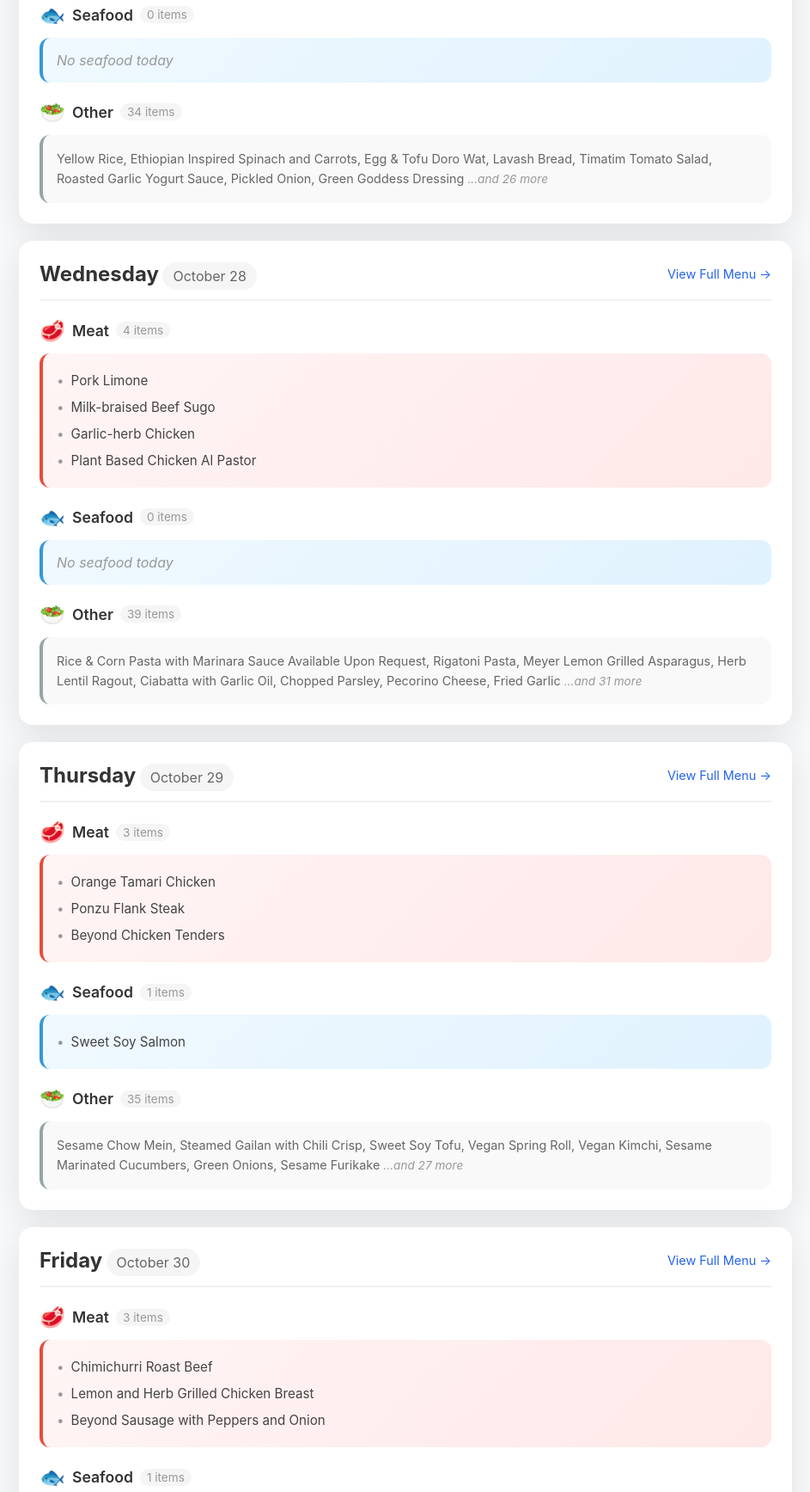
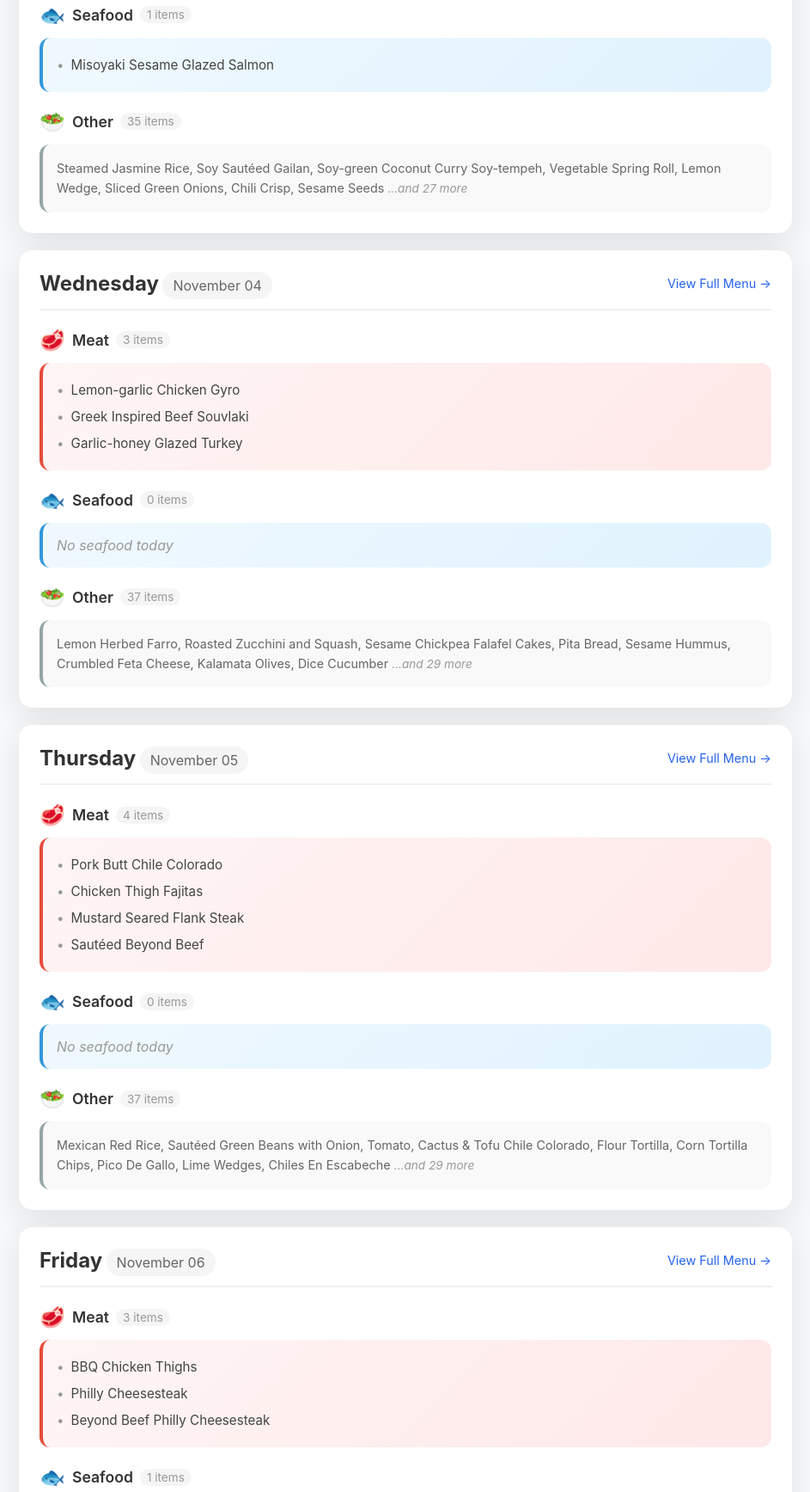
Before and after one commit to yyan5-sc/lunch-menu, a plain HTML site: page index.html in a window 1280 px wide. Shown: the part 996-2731 px from the top of the page at 86% size, without its empty margins (168-1111 px from the left). Drawn offline with Linux system fonts and the light colour scheme.

Commit message:
Update menu

```diff
--- a/index.html
+++ b/index.html
@@ -3,7 +3,7 @@
 <head>
     <meta charset="UTF-8">
     <meta name="viewport" content="width=device-width, initial-scale=1.0">
-    <title>Weekly Lunch Menu - 2026-10-26 to 2026-10-30</title>
+    <title>Weekly Lunch Menu - 2026-11-02 to 2026-11-06</title>
     <style>
         * {
             margin: 0;
@@ -199,28 +199,29 @@
         <header>
             <h1>🍽️ Weekly Lunch Menu</h1>
             <p>Palo Alto Cafeteria</p>
-            <p class="generated-time">Updated: Monday, October 26, 2026 at 09:55 AM UTC</p>
+            <p class="generated-time">Updated: Monday, November 02, 2026 at 12:08 PM UTC</p>
         </header>
 
         <div class="day-card">
             <div class="day-header">
                 <div>
                     <span class="day-name">Monday</span>
-                    <span class="day-date">October 26</span>
+                    <span class="day-date">November 02</span>
                 </div>
-                <a href="https://snap-palo-alto.cafebonappetit.com/cafe/2026-10-26/" target="_blank" class="menu-link">View Full Menu →</a>
+                <a href="https://snap-palo-alto.cafebonappetit.com/cafe/2026-11-02/" target="_blank" class="menu-link">View Full Menu →</a>
             </div>
 
             <div class="category">
                 <div class="category-header">
                     <span class="category-icon">🥩</span>
                     <span class="category-title">Meat</span>
-                    <span class="category-count">2 items</span>
+                    <span class="category-count">3 items</span>
                 </div>
                 <div class="meat-section">
                     <ul class='items-list'>
-                        <li>Chicken Tagine with Lemons and Olives</li>
-                        <li>Spicy Mustard Flank Steak</li>
+                        <li>Grilled Saffron Honey-milk Glazed Chicken</li>
+                        <li>Persian Lamb and Eggplant Stew</li>
+                        <li>Vegetable Kufteh Persian Style Meatballs with Harissa</li>
                     </ul>
                 </div>
             </div>
@@ -233,7 +234,7 @@
                 </div>
                 <div class="seafood-section">
                     <ul class='items-list'>
-                        <li>Spiced Salmon</li>
+                        <li>Montreal Shrimp</li>
                     </ul>
                 </div>
             </div>
@@ -242,10 +243,10 @@
                 <div class="category-header">
                     <span class="category-icon">🥗</span>
                     <span class="category-title">Other</span>
-                    <span class="category-count">38 items</span>
+                    <span class="category-count">32 items</span>
                 </div>
                 <div class="other-section">
-                    <p class='items-inline'>Couscous with Apricots & Cranberries, Harissa Roasted Sweet Potato, Moroccan Inspired Chickpea and Tofu, Pita Bread, Tabbouleh Salad, Harissa Yogurt Sauce, Toasted Almonds, Dill Marinated Tomatoes <span class='more-items'>...and 30 more</span></p>
+                    <p class='items-inline'>Saffron Basmati Rice, Sauteed Zucchini and Tomatoes, White Flatbread, Mast-o Khiar Cucumber Yogurt Herb Sauce, Pickled Red Onion, Green Goddess Dressing, Red Wine Vinaigrette, Avocado Vinaigrette <span class='more-items'>...and 24 more</span></p>
                 </div>
             </div>
         </div>
@@ -254,9 +255,57 @@
             <div class="day-header">
                 <div>
                     <span class="day-name">Tuesday</span>
-                    <span class="day-date">October 27</span>
+                    <span class="day-date">November 03</span>
                 </div>
-                <a href="https://snap-palo-alto.cafebonappetit.com/cafe/2026-10-27/" target="_blank" class="menu-link">View Full Menu →</a>
+                <a href="https://snap-palo-alto.cafebonappetit.com/cafe/2026-11-03/" target="_blank" class="menu-link">View Full Menu →</a>
+            </div>
+
+            <div class="category">
+                <div class="category-header">
+                    <span class="category-icon">🥩</span>
+                    <span class="category-title">Meat</span>
+                    <span class="category-count">2 items</span>
+                </div>
+                <div class="meat-section">
+                    <ul class='items-list'>
+                        <li>Teriyaki Chicken</li>
+                        <li>Garlic Herb Flank Steak</li>
+                    </ul>
+                </div>
+            </div>
+
+            <div class="category">
+                <div class="category-header">
+                    <span class="category-icon">🐟</span>
+                    <span class="category-title">Seafood</span>
+                    <span class="category-count">1 items</span>
+                </div>
+                <div class="seafood-section">
+                    <ul class='items-list'>
+                        <li>Misoyaki Sesame Glazed Salmon</li>
+                    </ul>
+                </div>
+            </div>
+
+            <div class="category">
+                <div class="category-header">
+                    <span class="category-icon">🥗</span>
+                    <span class="category-title">Other</span>
+                    <span class="category-count">35 items</span>
+                </div>
+                <div class="other-section">
+                    <p class='items-inline'>Steamed Jasmine Rice, Soy Sautéed Gailan, Soy-green Coconut Curry Soy-tempeh, Vegetable Spring Roll, Lemon Wedge, Sliced Green Onions, Chili Crisp, Sesame Seeds <span class='more-items'>...and 27 more</span></p>
+                </div>
+            </div>
+        </div>
+
+        <div class="day-card">
+            <div class="day-header">
+                <div>
+                    <span class="day-name">Wednesday</span>
+                    <span class="day-date">November 04</span>
+                </div>
+                <a href="https://snap-palo-alto.cafebonappetit.com/cafe/2026-11-04/" target="_blank" class="menu-link">View Full Menu →</a>
             </div>
 
             <div class="category">
@@ -267,9 +316,9 @@
                 </div>
                 <div class="meat-section">
                     <ul class='items-list'>
-                        <li>Berbere Chicken</li>
-                        <li>Spicy Ethiopian Beef & Egg</li>
-                        <li>Lemon and Apple Cider Brined Turkey</li>
+                        <li>Lemon-garlic Chicken Gyro</li>
+                        <li>Greek Inspired Beef Souvlaki</li>
+                        <li>Garlic-honey Glazed Turkey</li>
                     </ul>
                 </div>
             </div>
@@ -289,10 +338,10 @@
                 <div class="category-header">
                     <span class="category-icon">🥗</span>
                     <span class="category-title">Other</span>
-                    <span class="category-count">34 items</span>
+                    <span class="category-count">37 items</span>
                 </div>
                 <div class="other-section">
-                    <p class='items-inline'>Yellow Rice, Ethiopian Inspired Spinach and Carrots, Egg & Tofu Doro Wat, Lavash Bread, Timatim Tomato Salad, Roasted Garlic Yogurt Sauce, Pickled Onion, Green Goddess Dressing <span class='more-items'>...and 26 more</span></p>
+                    <p class='items-inline'>Lemon Herbed Farro, Roasted Zucchini and Squash, Sesame Chickpea Falafel Cakes, Pita Bread, Sesame Hummus, Crumbled Feta Cheese, Kalamata Olives, Dice Cucumber <span class='more-items'>...and 29 more</span></p>
                 </div>
             </div>
         </div>
@@ -300,10 +349,10 @@
         <div class="day-card">
             <div class="day-header">
                 <div>
-                    <span class="day-name">Wednesday</span>
-                    <span class="day-date">October 28</span>
+                    <span class="day-name">Thursday</span>
+                    <span class="day-date">November 05</span>
                 </div>
-                <a href="https://snap-palo-alto.cafebonappetit.com/cafe/2026-10-28/" target="_blank" class="menu-link">View Full Menu →</a>
+                <a href="https://snap-palo-alto.cafebonappetit.com/cafe/2026-11-05/" target="_blank" class="menu-link">View Full Menu →</a>
             </div>
 
             <div class="category">
@@ -314,10 +363,10 @@
                 </div>
                 <div class="meat-section">
                     <ul class='items-list'>
-                        <li>Pork Limone</li>
-                        <li>Milk-braised Beef Sugo</li>
-                        <li>Garlic-herb Chicken</li>
-                        <li>Plant Based Chicken Al Pastor</li>
+                        <li>Pork Butt Chile Colorado</li>
+                        <li>Chicken Thigh Fajitas</li>
+                        <li>Mustard Seared Flank Steak</li>
+                        <li>Sautéed Beyond Beef</li>
                     </ul>
                 </div>
             </div>
@@ -337,10 +386,10 @@
                 <div class="category-header">
                     <span class="category-icon">🥗</span>
                     <span class="category-title">Other</span>
-                    <span class="category-count">39 items</span>
+                    <span class="category-count">37 items</span>
                 </div>
                 <div class="other-section">
-                    <p class='items-inline'>Rice & Corn Pasta with Marinara Sauce Available Upon Request, Rigatoni Pasta, Meyer Lemon Grilled Asparagus, Herb Lentil Ragout, Ciabatta with Garlic Oil, Chopped Parsley, Pecorino Cheese, Fried Garlic <span class='more-items'>...and 31 more</span></p>
+                    <p class='items-inline'>Mexican Red Rice, Sautéed Green Beans with Onion, Tomato, Cactus & Tofu Chile Colorado, Flour Tortilla, Corn Tortilla Chips, Pico De Gallo, Lime Wedges, Chiles En Escabeche <span class='more-items'>...and 29 more</span></p>
                 </div>
             </div>
         </div>
@@ -348,10 +397,10 @@
         <div class="day-card">
             <div class="day-header">
                 <div>
-                    <span class="day-name">Thursday</span>
-                    <span class="day-date">October 29</span>
+                    <span class="day-name">Friday</span>
+                    <span class="day-date">November 06</span>
                 </div>
-                <a href="https://snap-palo-alto.cafebonappetit.com/cafe/2026-10-29/" target="_blank" class="menu-link">View Full Menu →</a>
+                <a href="https://snap-palo-alto.cafebonappetit.com/cafe/2026-11-06/" target="_blank" class="menu-link">View Full Menu →</a>
             </div>
 
             <div class="category">
@@ -362,9 +411,9 @@
                 </div>
                 <div class="meat-section">
                     <ul class='items-list'>
-                        <li>Orange Tamari Chicken</li>
-                        <li>Ponzu Flank Steak</li>
-                        <li>Beyond Chicken Tenders</li>
+                        <li>BBQ Chicken Thighs</li>
+                        <li>Philly Cheesesteak</li>
+                        <li>Beyond Beef Philly Cheesesteak</li>
                     </ul>
                 </div>
             </div>
@@ -377,56 +426,7 @@
                 </div>
                 <div class="seafood-section">
                     <ul class='items-list'>
-                        <li>Sweet Soy Salmon</li>
-                    </ul>
-                </div>
-            </div>
-
-            <div class="category">
-                <div class="category-header">
-                    <span class="category-icon">🥗</span>
-                    <span class="category-title">Other</span>
-                    <span class="category-count">35 items</span>
-                </div>
-                <div class="other-section">
-                    <p class='items-inline'>Sesame Chow Mein, Steamed Gailan with Chili Crisp, Sweet Soy Tofu, Vegan Spring Roll, Vegan Kimchi, Sesame Marinated Cucumbers, Green Onions, Sesame Furikake <span class='more-items'>...and 27 more</span></p>
-                </div>
-            </div>
-        </div>
-
-        <div class="day-card">
-            <div class="day-header">
-                <div>
-                    <span class="day-name">Friday</span>
-                    <span class="day-date">October 30</span>
-                </div>
-                <a href="https://snap-palo-alto.cafebonappetit.com/cafe/2026-10-30/" target="_blank" class="menu-link">View Full Menu →</a>
-            </div>
-
-            <div class="category">
-                <div class="category-header">
-                    <span class="category-icon">🥩</span>
-                    <span class="category-title">Meat</span>
-                    <span class="category-count">3 items</span>
-                </div>
-                <div class="meat-section">
-                    <ul class='items-list'>
-                        <li>Chimichurri Roast Beef</li>
-                        <li>Lemon and Herb Grilled Chicken Breast</li>
-                        <li>Beyond Sausage with Peppers and Onion</li>
-                    </ul>
-                </div>
-            </div>
-
-            <div class="category">
-                <div class="category-header">
-                    <span class="category-icon">🐟</span>
-                    <span class="category-title">Seafood</span>
-                    <span class="category-count">1 items</span>
-                </div>
-                <div class="seafood-section">
-                    <ul class='items-list'>
-                        <li>Lemon Paprika Shrimp</li>
+                        <li>Ceviche Tuna Salad</li>
                     </ul>
                 </div>
             </div>
@@ -438,7 +438,7 @@
                     <span class="category-count">32 items</span>
                 </div>
                 <div class="other-section">
-                    <p class='items-inline'>Vegan Garlic Mashed Potatoes, Steamed Fresh Broccoli, Garlic Herb Baguette, Arugula, Lemon, Quinoa, and Cherry Tomato Fresh Salad, Pickled Red Onion, Chimichurri, Cornichons, Green Goddess Dressing <span class='more-items'>...and 24 more</span></p>
+                    <p class='items-inline'>Ranch Seasoned French Fries, Cheese Sauce, Vegan Chipotle Mayo, Pickled Jalapenos, Dill Pickle, Crispy Fried Onions, Green Goddess Dressing, Red Wine Vinaigrette <span class='more-items'>...and 24 more</span></p>
                 </div>
             </div>
         </div>
```
